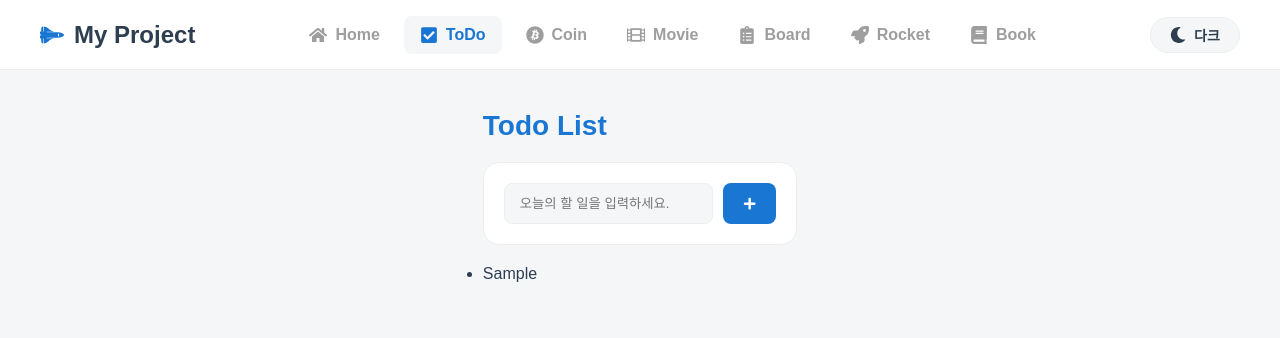
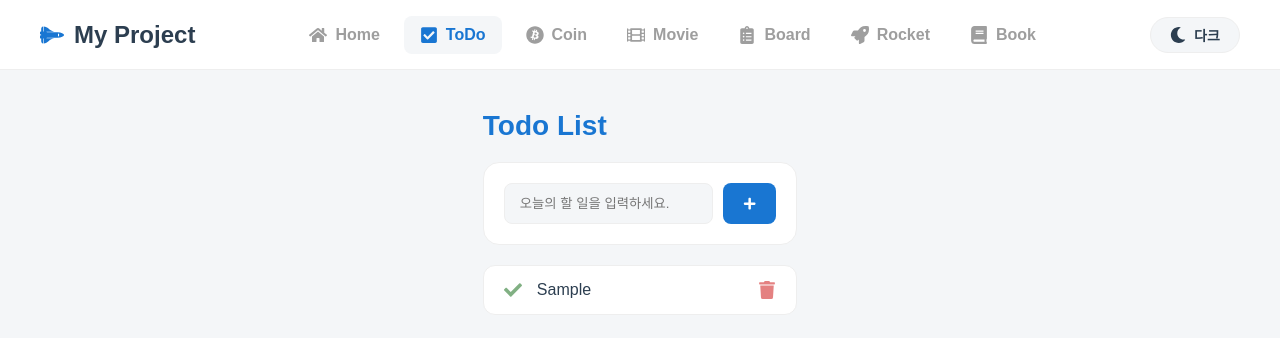
Before and after one commit to yeonhanlab/lecture-11-total, a React (Vite) app: page /todo in a window 1280 px wide. Both pictures are taken after typing "Sample" into the empty fields and a click on the button 749 px from the left and 203 px from the top of the page. Shown: the top 338 px of the page. Built offline with nearby package versions, Linux system fonts and the light colour scheme; a web font is replaced by a local one.

Commit message:
TodoPage 완료

```diff
--- a/src/pages/todo/TodoPage.tsx
+++ b/src/pages/todo/TodoPage.tsx
@@ -1,12 +1,12 @@
 import { useState, type SubmitEvent, useEffect } from "react";
 import styled from "styled-components";
-import { FaPlus } from "react-icons/fa";
+import { FaCheck, FaPlus, FaTrash } from "react-icons/fa";
 
 type TodoType = {
     id: number;
     text: string;
     isCompleted: boolean;
-}
+};
 const Container = styled.div`
     max-width: 600px;
     margin: 0 auto;
@@ -62,6 +62,54 @@
     }
 `;
 
+const TodoList = styled.ul`
+    list-style: none;
+    display: flex;
+    flex-direction: column;
+    gap: 12px;
+`;
+
+const TodoItem = styled.li<{ $isCompleted: boolean }>`
+    background-color: ${props => props.theme.colors.background.paper};
+    padding: 15px 20px;
+    border-radius: 12px;
+    border: 1px solid ${props => props.theme.colors.divider};
+    display: flex;
+    align-items: center;
+    gap: 15px;
+    transition: all 0.5s;
+
+    &:hover {
+        border-color: ${props => props.theme.colors.primary};
+    }
+
+    span {
+        flex: 1;
+        font-size: 16px;
+        color: ${props =>
+            props.$isCompleted
+                ? props.theme.colors.text.disabled
+                : props.theme.colors.text.default};
+        text-decoration: ${props => (props.$isCompleted ? "line-through" : "none")};
+    }
+`;
+
+const IconButton = styled.button<{ $colorType: "success" | "error" }>`
+    background: none;
+    border: none;
+    cursor: pointer;
+    font-size: 18px;
+    display: flex;
+    align-items: center;
+    opacity: 0.6;
+    transition: all 0.3s;
+    color: ${props => props.theme.colors[props.$colorType]};
+
+    &:hover {
+        opacity: 1;
+    }
+`;
+
 function TodoPage() {
     const [inputValue, setInputValue] = useState(""); // 이ㄴ풋에 입력된 값 관리
     const [todos, setTodos] = useState<TodoType[]>(() => {
@@ -77,9 +125,9 @@
         event.preventDefault();
         if (!inputValue.trim()) return;
         const newTodo: TodoType = {
-          id: Date.now(),     // 고유값으로, 사용자가 "저장하는 지금 시간"을 id로 쓰겠다.
-          text: inputValue,
-          isCompleted: false,
+            id: Date.now(), // 고유값으로, 사용자가 "저장하는 지금 시간"을 id로 쓰겠다.
+            text: inputValue,
+            isCompleted: false,
         };
         setTodos([...todos, newTodo]);
         setInputValue("");
@@ -88,28 +136,48 @@
     useEffect(() => {
         // todos라는 state는 현재 Array를 저장하고 있기 때문에
         // 그 값을 localStorage에 저장하기 위해서는 JSON 형식으로 바꿔줄 필요가 있음
-        localStorage.setItem("todos", JSON.stringify(todos))
-    },[todos])
+        localStorage.setItem("todos", JSON.stringify(todos));
+    }, [todos]);
+
+    const toggleTodo = (id: number) => {
+        setTodos(
+            todos.map(value => {
+                return value.id === id ? { ...value, isCompleted: !value.isCompleted } : value;
+            }),
+        );
+    };
+
+    const deleteTodo = (id: number) => {
+        setTodos(todos.filter(value => value.id !== id));
+    };
 
     return (
         <Container>
             <Title>Todo List</Title>
             <InputSection onSubmit={handleAddToDo}>
                 <StyledInput
-                placeholder={"오늘의 할 일을 입력하세요."}
-                value={inputValue}
-                onChange={e => setInputValue(e.target.value)}
+                    placeholder={"오늘의 할 일을 입력하세요."}
+                    value={inputValue}
+                    onChange={e => setInputValue(e.target.value)}
                 />
                 <AddButton type={"submit"}>
                     <FaPlus />
                 </AddButton>
             </InputSection>
 
-            <ul>
+            <TodoList>
                 {todos.map((value, index) => (
-                    <li key={index}>{value.text}</li>
+                    <TodoItem key={index} $isCompleted={value.isCompleted}>
+                        <IconButton $colorType={"success"} onClick={() => toggleTodo(value.id)}>
+                            <FaCheck />
+                        </IconButton>
+                        <span>{value.text}</span>
+                        <IconButton $colorType={"error"} onClick={() => deleteTodo(value.id)}>
+                            <FaTrash />
+                        </IconButton>
+                    </TodoItem>
                 ))}
-            </ul>
+            </TodoList>
         </Container>
     );
 }
```
